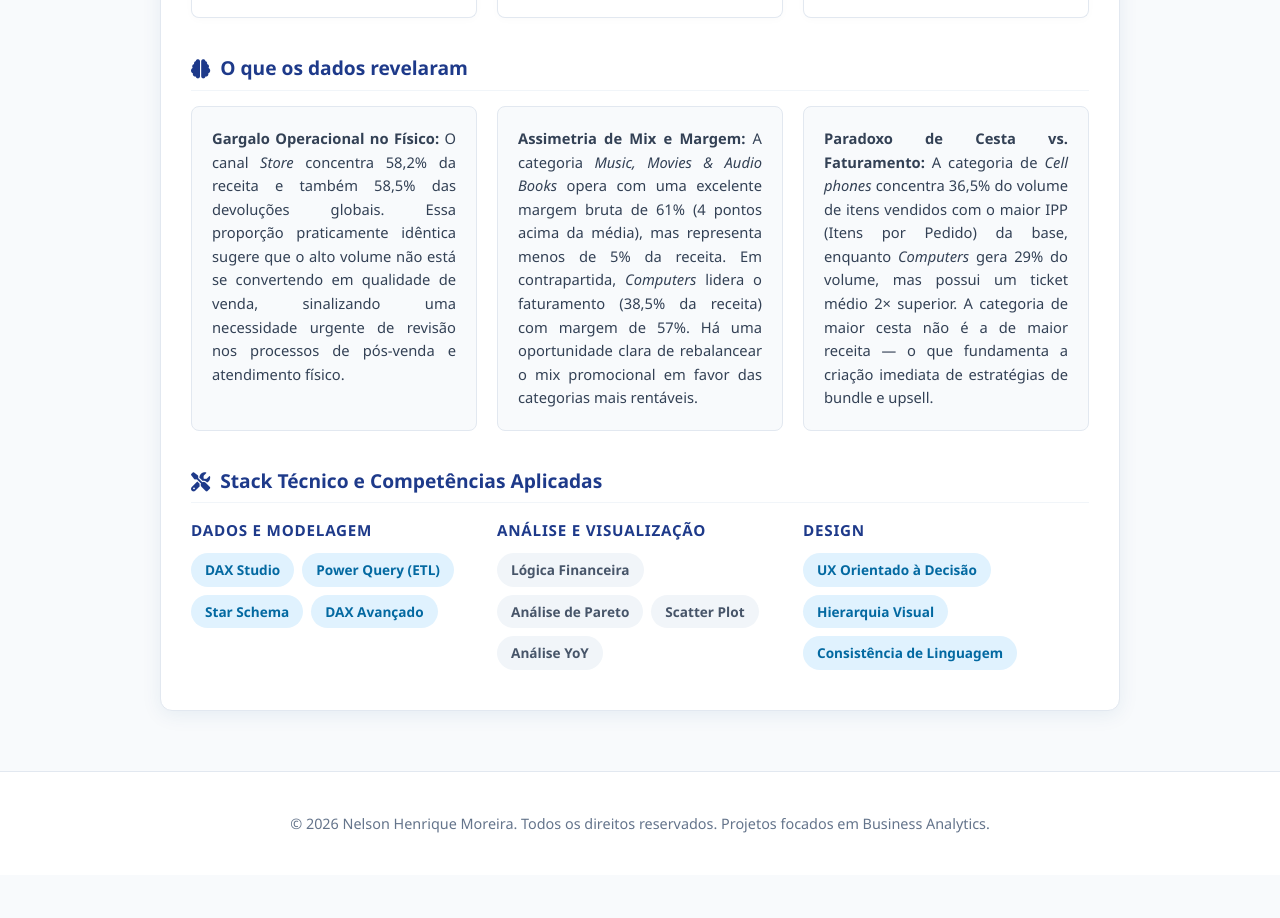
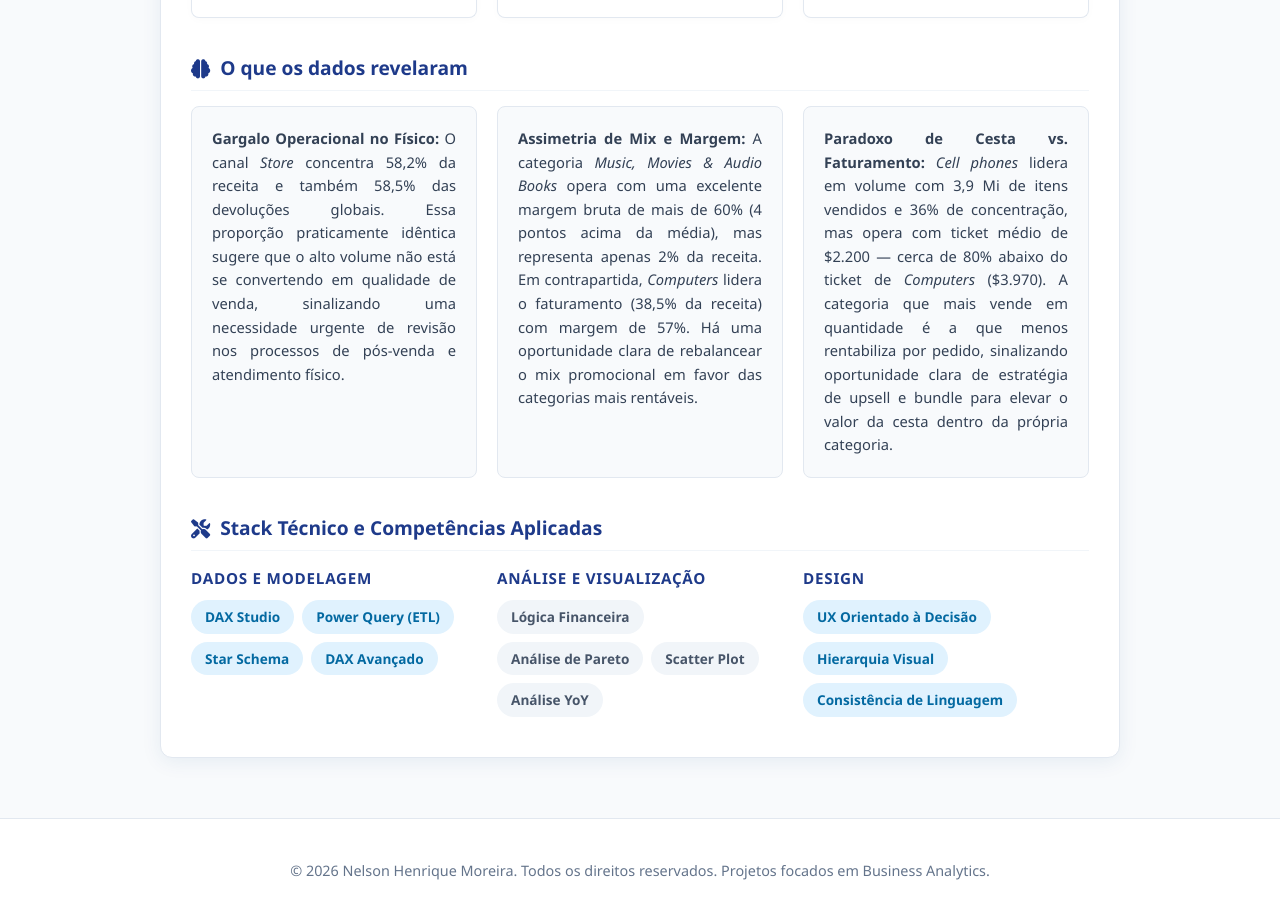
Before and after one commit to moreiranelsonhenrique/moreiranelsonhenrique.github.io, a plain HTML site: page index.html in a window 1280 px wide. Shown: the part 2646-3564 px from the top of the page. Before the commit the page ends 3521 px from the top, so only its background shows below. Drawn offline with Linux system fonts and the light colour scheme.

Commit message:
Update index.html

```diff
--- a/index.html
+++ b/index.html
@@ -497,10 +497,10 @@
                             <p><strong>Gargalo Operacional no Físico:</strong> O canal <em>Store</em> concentra 58,2% da receita e também 58,5% das devoluções globais. Essa proporção praticamente idêntica sugere que o alto volume não está se convertendo em qualidade de venda, sinalizando uma necessidade urgente de revisão nos processos de pós-venda e atendimento físico.</p>
                         </div>
                         <div class="insight-card">
-                            <p><strong>Assimetria de Mix e Margem:</strong> A categoria <em>Music, Movies & Audio Books</em> opera com uma excelente margem bruta de 61% (4 pontos acima da média), mas representa menos de 5% da receita. Em contrapartida, <em>Computers</em> lidera o faturamento (38,5% da receita) com margem de 57%. Há uma oportunidade clara de rebalancear o mix promocional em favor das categorias mais rentáveis.</p>
+                            <p><strong>Assimetria de Mix e Margem:</strong> A categoria <em>Music, Movies & Audio Books</em> opera com uma excelente margem bruta de mais de 60% (4 pontos acima da média), mas representa apenas 2% da receita. Em contrapartida, <em>Computers</em> lidera o faturamento (38,5% da receita) com margem de 57%. Há uma oportunidade clara de rebalancear o mix promocional em favor das categorias mais rentáveis.</p>
                         </div>
                         <div class="insight-card">
-                            <p><strong>Paradoxo de Cesta vs. Faturamento:</strong> A categoria de <em>Cell phones</em> concentra 36,5% do volume de itens vendidos com o maior IPP (Itens por Pedido) da base, enquanto <em>Computers</em> gera 29% do volume, mas possui um ticket médio 2× superior. A categoria de maior cesta não é a de maior receita — o que fundamenta a criação imediata de estratégias de bundle e upsell.</p>
+                            <p><strong>Paradoxo de Cesta vs. Faturamento:</strong> <em>Cell phones</em> lidera em volume com 3,9 Mi de itens vendidos e 36% de concentração, mas opera com ticket médio de $2.200 — cerca de 80% abaixo do ticket de <em>Computers</em> ($3.970). A categoria que mais vende em quantidade é a que menos rentabiliza por pedido, sinalizando oportunidade clara de estratégia de upsell e bundle para elevar o valor da cesta dentro da própria categoria.</p>
                         </div>
                     </div>
                 </div>
```
